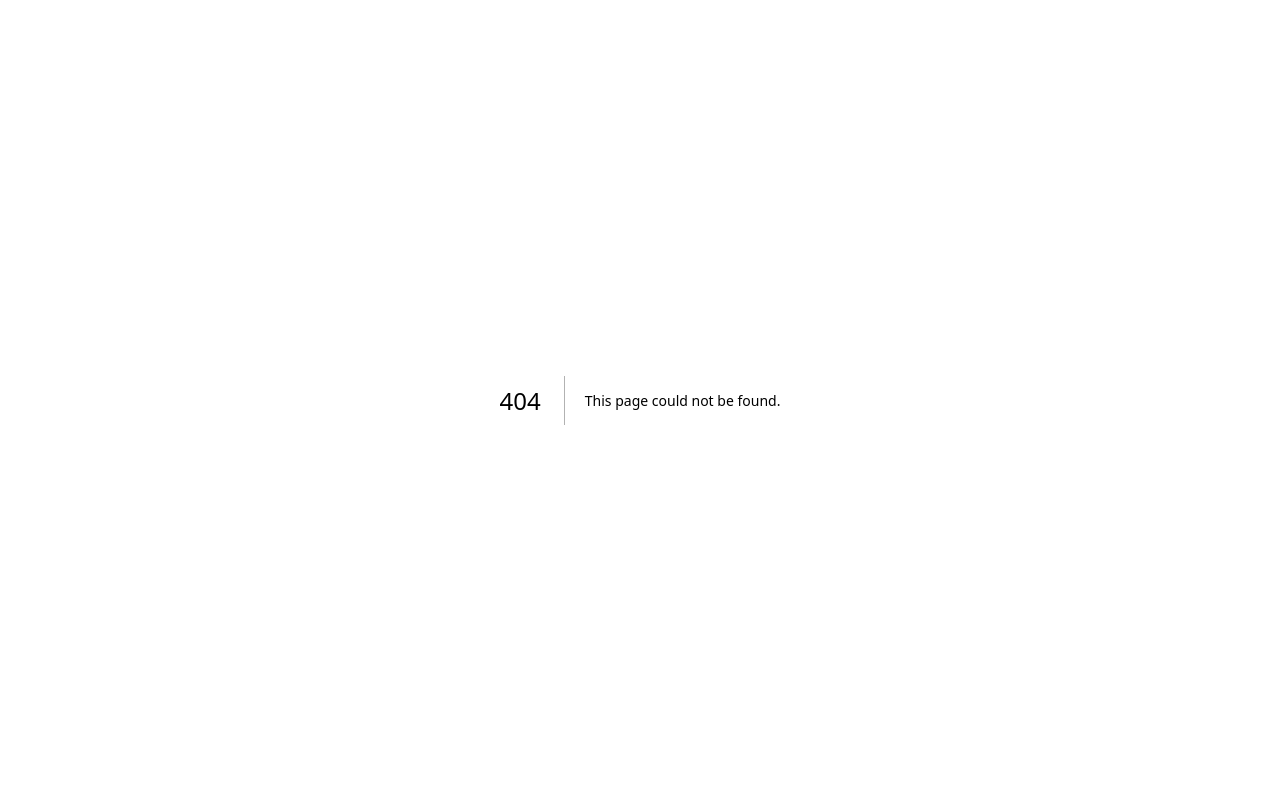
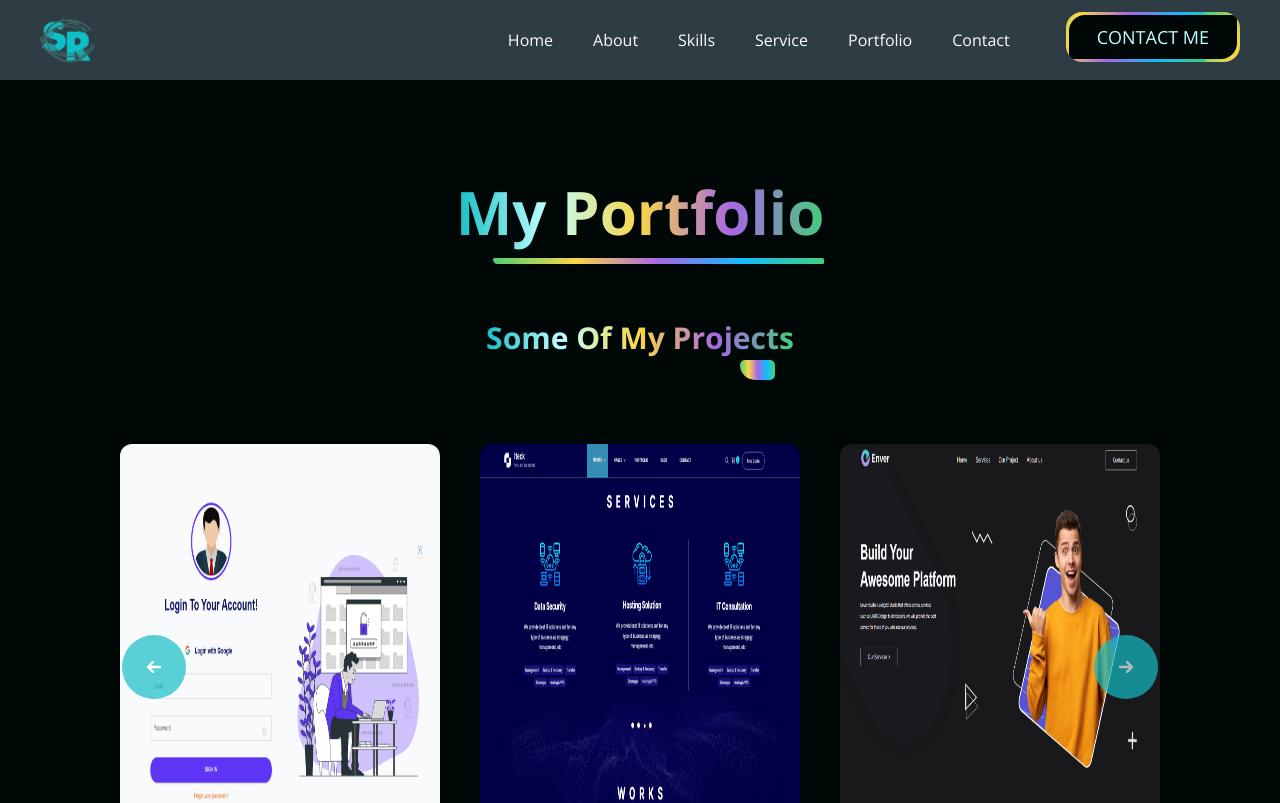
Before and after one commit to dev-saminur/sr-my-portfolio, a Next.js app: page /pages/portfolio in a window 1280 px wide. Before the commit this address had no page. Shown: the top 803 px of the page. Built offline with nearby package versions, Linux system fonts and the light colour scheme.

Commit message:
Create page.js

```diff
--- /dev/null
+++ b/src/app/pages/portfolio/page.js
@@ -0,0 +1,17 @@
+import Layout from "@/components/Layout/Layout";
+import Portfolio from "@/components/Portfolio";
+import React from "react";
+
+const PortfolioPage = () => {
+  return (
+    <>
+      <Layout>
+        <div className="pt-20 pb-10">
+          <Portfolio />
+        </div>
+      </Layout>
+    </>
+  );
+};
+
+export default PortfolioPage;
```
